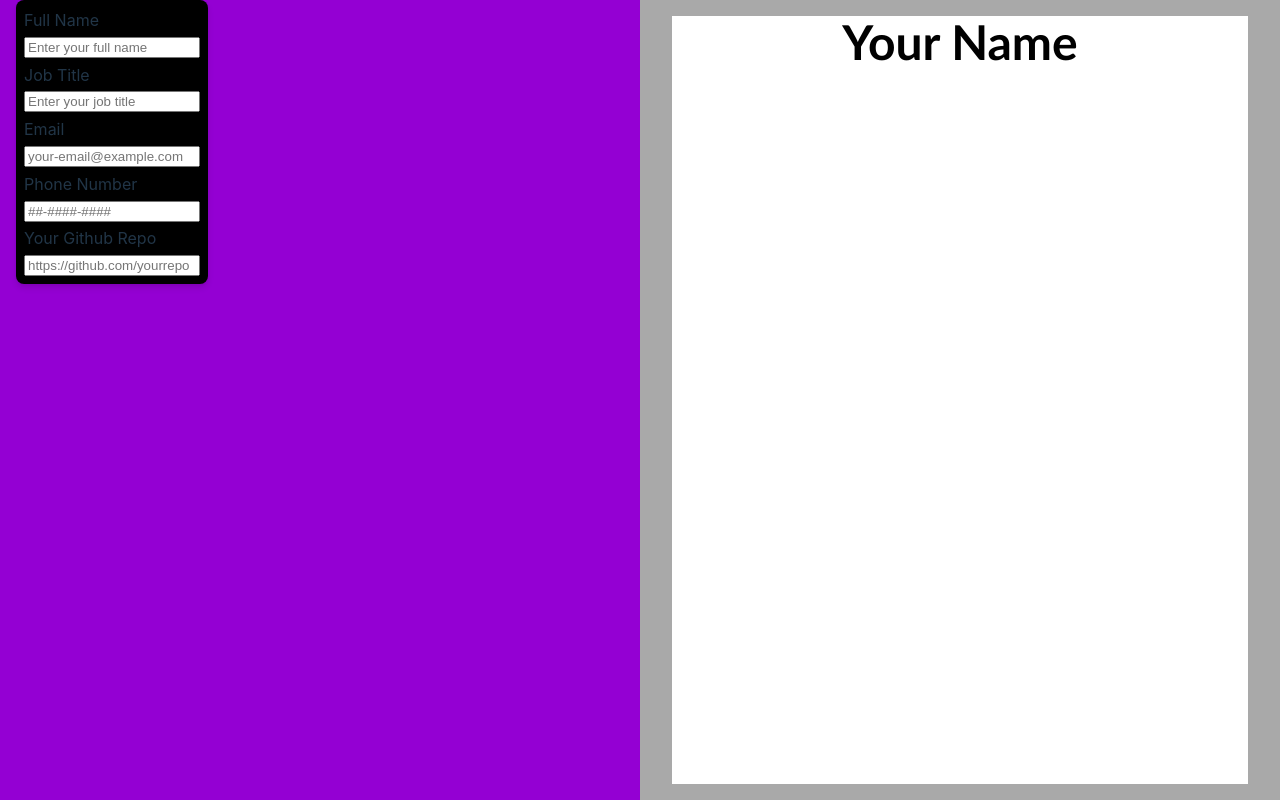
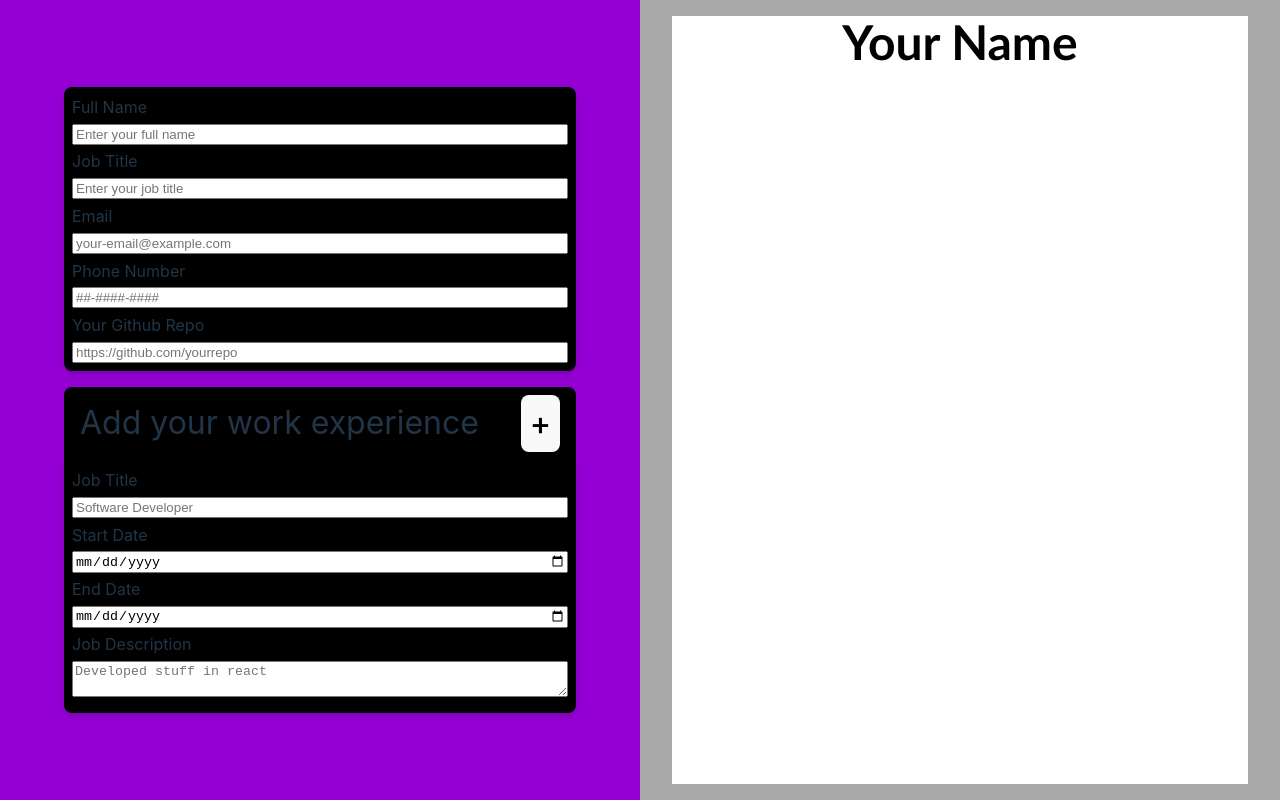
Before and after one commit to gonfuentes112/cvapp, a React (Vite) app: page / in a window 1280 px wide. Built offline with nearby package versions, Linux system fonts and the light colour scheme.

Commit message:
feat: add work experience form

```diff
--- a/src/App.jsx
+++ b/src/App.jsx
@@ -2,6 +2,7 @@ import { useState } from "react";
 import "./App.css";
 import Forms from "./components/forms";
 import Cv from "./components/cv";
+import Jobforms from "./components/jobForms";
 
 function App() {
   const [name, setName] = useState("");
@@ -26,13 +27,39 @@ function App() {
   const headerContent = {
     name: name,
     title: title,
-    contactInfo: [email, phone, github]
+    contactInfo: [email, phone, github],
   };
+
+  const [jobForms, setJobForms] = useState([
+    {
+      id: self.crypto.randomUUID(),
+      jobTitle: "",
+      startDate: "",
+      endDate: "",
+      jobDesc: "",
+    },
+  ]);
+
+  function addJobForm() {
+    setJobForms([
+      ...jobForms,
+      {
+        id: self.crypto.randomUUID(),
+        jobTitle: "",
+        startDate: "",
+        endDate: "",
+        jobDesc: "",
+      },
+    ]);
+  }
 
   return (
     <>
-      <Forms handleEdit={handleEdit} validEmail={validEmail}></Forms>
+      <Forms handleEdit={handleEdit} validEmail={validEmail}>
+      <Jobforms addJobForm={addJobForm} jobForms={jobForms}/>
+      </Forms>
       <Cv headerContent={headerContent}></Cv>
+
     </>
   );
 }
--- a/src/components/forms.jsx
+++ b/src/components/forms.jsx
@@ -1,9 +1,10 @@
 import "../styles/forms.css";
 
-function Forms({ handleEdit, validEmail }) {
+function Forms({ handleEdit, validEmail, children }) {
   return (
     <div className="forms-body">
-      <form>
+        <div className="contact-info-forms">
+        <form>
         <label htmlFor="nameInput">Full Name</label>
         <input
           type="text"
@@ -50,6 +51,9 @@ function Forms({ handleEdit, validEmail }) {
           onChange={handleEdit}
         />
       </form>
+        </div>
+
+      {children}
     </div>
   );
 }
--- /dev/null
+++ b/src/components/jobForms.jsx
@@ -0,0 +1,24 @@
+import "../styles/jobForms.css"
+function Jobforms({ addJobForm, jobForms }) {
+  return (
+    <div className="job-forms-container">
+        <div className="jobsHeader">
+            Add your work experience
+        <button type="button" className="addJobFormbutton" onClick={addJobForm}>
+        +
+      </button>
+        </div>
+
+      <div className="jobs">{jobForms.map((form) => (
+        <form key={form.id}>
+            <label htmlFor={"jobTitle-" + form.id}>Job Title</label><input type="text" id={"jobTitle-" + form.id} placeholder="Software Developer"/>
+            <label htmlFor={"start-" + form.id}>Start Date</label><input type="date" id={"start-" + form.id}/>
+            <label htmlFor={"end-" + form.id}>End Date</label><input type="date" id={"end-" + form.id}/>
+            <label htmlFor={"jobDesc-" + form.id}>Job Description</label><textarea id={"jobDesc-" + form.id} placeholder="Developed stuff in react"></textarea>
+        </form>
+      ))} </div>
+    </div>
+  );
+}
+
+export default Jobforms;
--- a/src/styles/forms.css
+++ b/src/styles/forms.css
@@ -2,14 +2,22 @@
     grid-column: 1;
     background-color: darkviolet;
     width: 100%;
+    height: 100%;
+    display: flex;
+    flex-direction: column;
+    justify-content: center;
+    align-items: center;
+    gap: 1rem;
   }
+
+.contact-info-forms {
+  width: 80%;
+}
 
 .forms-body form {
   display: flex;
   flex-direction: column;
-  margin-left: 1rem;
   padding: 0.5rem;
-  width: 30%;
   background-color: black;
   border-radius: 0.5rem;
   box-shadow: 0 4px 6px rgba(0, 0, 0, 0.1), 0 1px 3px rgba(0, 0, 0, 0.06);
--- /dev/null
+++ b/src/styles/jobForms.css
@@ -0,0 +1,32 @@
+.job-forms-container{
+    width: 80%;
+    border-radius: 0.5rem;
+}
+.jobsHeader {
+    background-color: black;
+    border-radius: 0.5rem 0.5rem 0 0;
+    display: flex;
+    justify-content: space-between;
+    align-items: center;
+    padding: 0.5rem 1rem;
+    font-size: 2rem;
+}
+
+.jobsHeader button {
+    font-size: 2rem;
+    padding: 0.5rem;
+}
+
+.job-forms-container form {
+    width: 100%;
+    padding-bottom: 1rem;
+    border-radius: 0;
+}
+
+.job-forms-container form:last-child {
+    border-radius: 0 0 0.5rem 0.5rem;
+}
+
+textarea {
+    color: white;
+}
```
